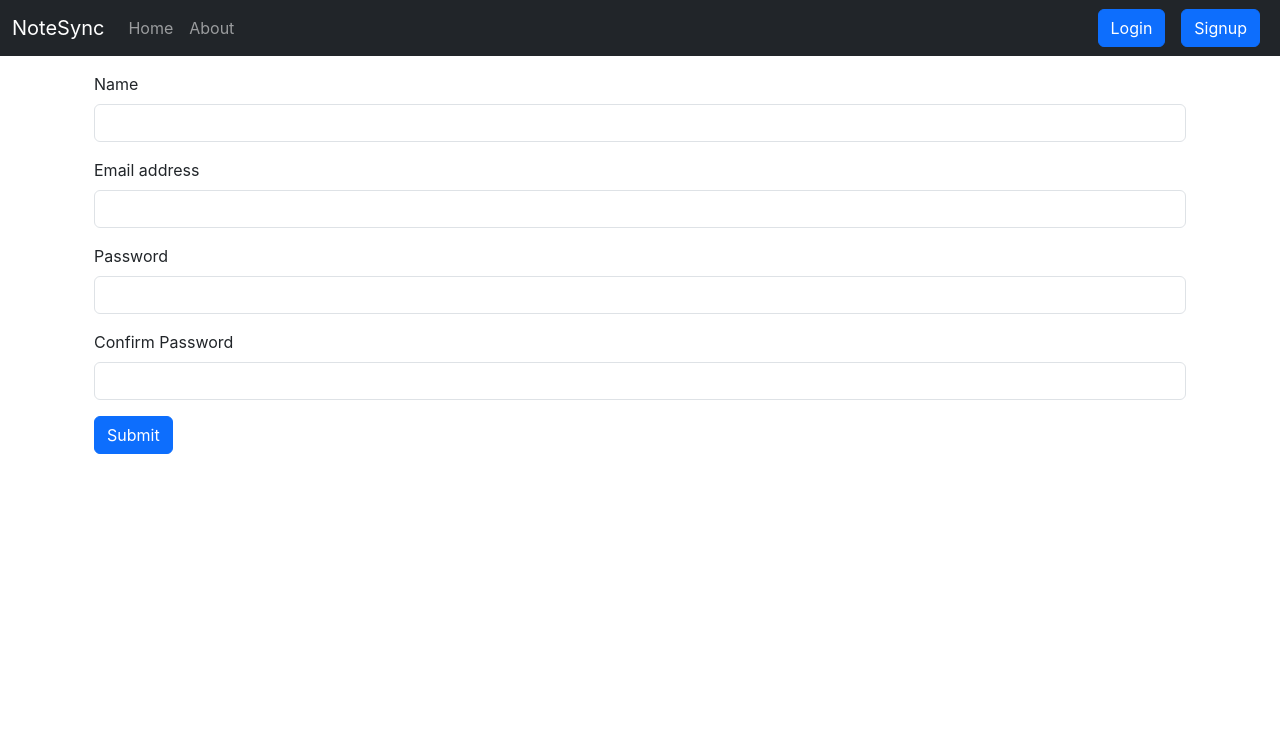
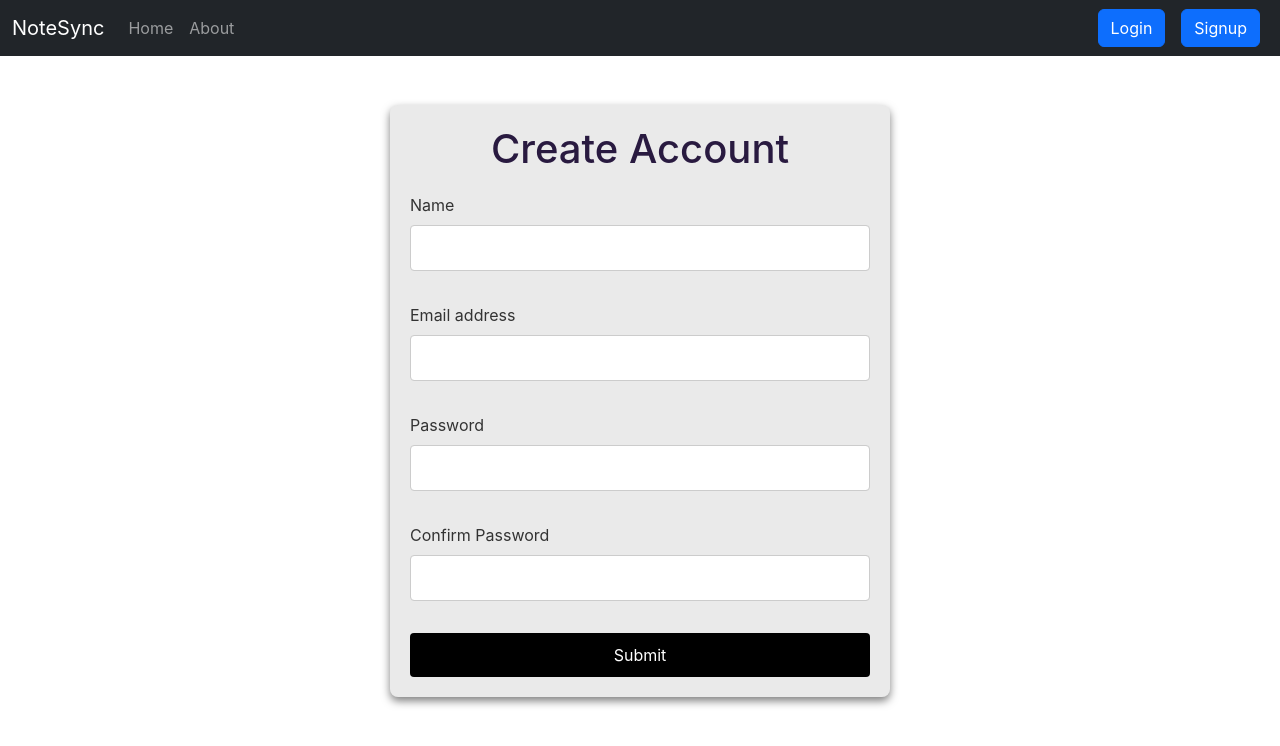
Before and after one commit to tanishkagupta2207/NoteSync_frontend, a React (Create React App) app: page /signup in a window 1280 px wide. Shown: the top 746 px of the page. Built offline with nearby package versions, Linux system fonts and the light colour scheme.

Commit message:
css for login and signup

```diff
--- a/src/components/Login.js
+++ b/src/components/Login.js
@@ -1,11 +1,8 @@
-import React, { useState } from "react";
-import { useNavigate } from "react-router-dom";
+import React, { useState } from 'react';
+import { useNavigate } from 'react-router-dom';
 
 const Login = (props) => {
-  const [credentials, setCredentials] = useState({
-    email: "",
-    password: "",
-  });
+  const [credentials, setCredentials] = useState({ email: "", password: "" });
   let navigate = useNavigate();
 
   const handleSubmit = async (e) => {
@@ -38,12 +35,55 @@ const Login = (props) => {
     setCredentials({ ...credentials, [e.target.name]: e.target.value });
   };
 
+  const containerStyle = {
+    maxWidth: '500px',
+    margin: '0 auto',
+    padding: '20px',
+    backgroundColor: 'rgba(114, 113, 113, 0.15)',
+    borderRadius: '8px',
+    boxShadow: '0 4px 8px rgba(0, 0, 0, 0.5)',
+    marginTop: '160px',
+    color: 'rgb(0, 0, 0)',
+  };
+
+  const headingStyle = {
+    textAlign: 'center',
+    color: '#291a40',
+    marginBottom: '20px',
+  };
+
+  const formStyle = {
+    display: 'flex',
+    flexDirection: 'column',
+  };
+
+  const labelStyle = {
+    marginBottom: '8px',
+    color: '#333',
+  };
+
+  const inputStyle = {
+    marginBottom: '16px',
+    padding: '10px',
+    borderRadius: '4px',
+    border: '1px solid #ccc',
+  };
+
+  const buttonStyle = {
+    padding: '10px',
+    backgroundColor: 'rgb(0, 0, 0)',
+    color: '#fff',
+    border: 'none',
+    borderRadius: '4px',
+    cursor: 'pointer',
+  };
+
   return (
-    <div className="container my-3">
-      <h1 style={{'textAlign': 'center'}}>Login</h1>
-      <form onSubmit={handleSubmit}>
+    <div style={containerStyle}>
+      <h1 style={headingStyle}>Login</h1>
+      <form onSubmit={handleSubmit} style={formStyle}>
         <div className="mb-3">
-          <label htmlFor="email" className="form-label">
+          <label htmlFor="email" className="form-label" style={labelStyle}>
             Email address
           </label>
           <input
@@ -53,28 +93,30 @@ const Login = (props) => {
             name="email"
             aria-describedby="emailHelp"
             onChange={onChange}
+            style={inputStyle}
             value={credentials.email}
           />
         </div>
         <div className="mb-3">
-          <label htmlFor="password" className="form-label">
+          <label htmlFor="password" className="form-label" style={labelStyle}>
             Password
           </label>
           <input
             type="password"
-            name="password"
             className="form-control"
             id="password"
+            name="password"
             onChange={onChange}
             value={credentials.password}
+            style={inputStyle}
           />
         </div>
-        <button type="submit" className="btn btn-primary">
+        <button type="submit" className="btn btn-primary" style={buttonStyle}>
           Submit
         </button>
       </form>
     </div>
   );
-};
+}
 
 export default Login;
--- a/src/components/Signup.js
+++ b/src/components/Signup.js
@@ -44,12 +44,55 @@ const Signup = (props) => {
     setCredentials({ ...credentials, [e.target.name]: e.target.value });
   };
 
+  const containerStyle = {
+    maxWidth: '500px',
+    margin: '0 auto',
+    padding: '20px',
+    backgroundColor: 'rgba(114, 113, 113, 0.15)',
+    borderRadius: '8px',
+    boxShadow: '0 4px 8px rgba(0, 0, 0, 0.5)',
+    marginTop: '105px',
+    color: 'rgb(0, 0, 0)',
+  };
+
+  const headingStyle = {
+    textAlign: 'center',
+    color: '#291a40',
+    marginBottom: '20px',
+  };
+
+  const formStyle = {
+    display: 'flex',
+    flexDirection: 'column',
+  };
+
+  const labelStyle = {
+    marginBottom: '8px',
+    color: '#333',
+  };
+
+  const inputStyle = {
+    marginBottom: '16px',
+    padding: '10px',
+    borderRadius: '4px',
+    border: '1px solid #ccc',
+  };
+
+  const buttonStyle = {
+    padding: '10px',
+    backgroundColor: 'rgb(0, 0, 0)',
+    color: '#fff',
+    border: 'none',
+    borderRadius: '4px',
+    cursor: 'pointer',
+  };
+
   return (
-    <div className="container my-3" >
-      <h1 style={{'textAlign': 'center'}}>Create Account</h1>
-      <form onSubmit={handleSubmit}>
+    <div style={containerStyle}>
+      <h1 style={headingStyle}>Create Account</h1>
+      <form onSubmit={handleSubmit} style={formStyle}>
         <div className="mb-3">
-          <label htmlFor="name" className="form-label">
+          <label htmlFor="name" className="form-label" style={labelStyle}>
             Name
           </label>
           <input
@@ -60,10 +103,11 @@ const Signup = (props) => {
             name="name"
             onChange={onChange}
             value={credentials.name}
+            style={inputStyle}
           />
         </div>
         <div className="mb-3">
-          <label htmlFor="email" className="form-label">
+          <label htmlFor="email" className="form-label" style={labelStyle}>
             Email address
           </label>
           <input
@@ -75,10 +119,11 @@ const Signup = (props) => {
             aria-describedby="emailHelp"
             onChange={onChange}
             value={credentials.email}
+            style={inputStyle}
           />
         </div>
         <div className="mb-3">
-          <label htmlFor="password" className="form-label">
+          <label htmlFor="password" className="form-label" style={labelStyle}>
             Password
           </label>
           <input
@@ -90,10 +135,11 @@ const Signup = (props) => {
             required
             minLength={5}
             value={credentials.password}
+            style={inputStyle}
           />
         </div>
         <div className="mb-3">
-          <label htmlFor="password" className="form-label">
+          <label htmlFor="cpassword" className="form-label" style={labelStyle}>
             Confirm Password
           </label>
           <input
@@ -105,9 +151,10 @@ const Signup = (props) => {
             required
             minLength={5}
             value={credentials.cpassword}
+            style={inputStyle}
           />
         </div>
-        <button type="submit" className="btn btn-primary">
+        <button type="submit" className="btn btn-primary" style={buttonStyle}>
           Submit
         </button>
       </form>
```
